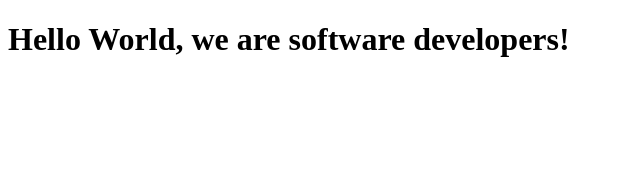
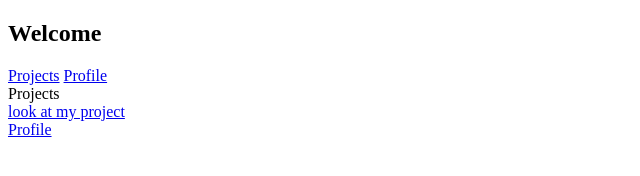
Before and after one commit to s2jack/Microverse3, a plain HTML site: page index.html in a window 1280 px wide. Shown: the whole page, without its empty margins (0-640 px from the left). Drawn offline with Linux system fonts and the light colour scheme.

Commit message:
Edited Portfolio html file

```diff
--- a/index.html
+++ b/index.html
@@ -7,21 +7,19 @@
   </head>
 
   <body>
-    <script src="https://cdn.freecodecamp.org/testable-projects-fcc/v1/bundle.js"></script>
-
-    <!--
-
-    Hello Camper!
-
-    For now, the test suite only works in Chrome!
-    Please read the README below in the JS Editor before beginning.
-    Feel free to delete this message once you have read it.
-    Good luck and Happy Coding!
-
-    - The freeCodeCamp Team
-
-    -->
-    <h1>Hello World, we are software developers!</h1>
-    <script  src="js/index.js"></script>
+    <section id="welcome-section">
+      <h1>Welcome</h1>
+    </section>
+    <nav id="navbar">
+      <a href="#projects">Projects</a>
+      <a id="profile-link" href="#profile" target="_blank">Profile</a>
+    </nav>
+    <section id="projects">
+      <div class="project-tile">Projects</div>
+      <a href="https://forum.freecodecamp.org/">look at my project</div>
+    </section>
+    <section id="profile">
+      <div class="project-tile">Profile</div>
+    </section>
   </body>
 </html>
```
